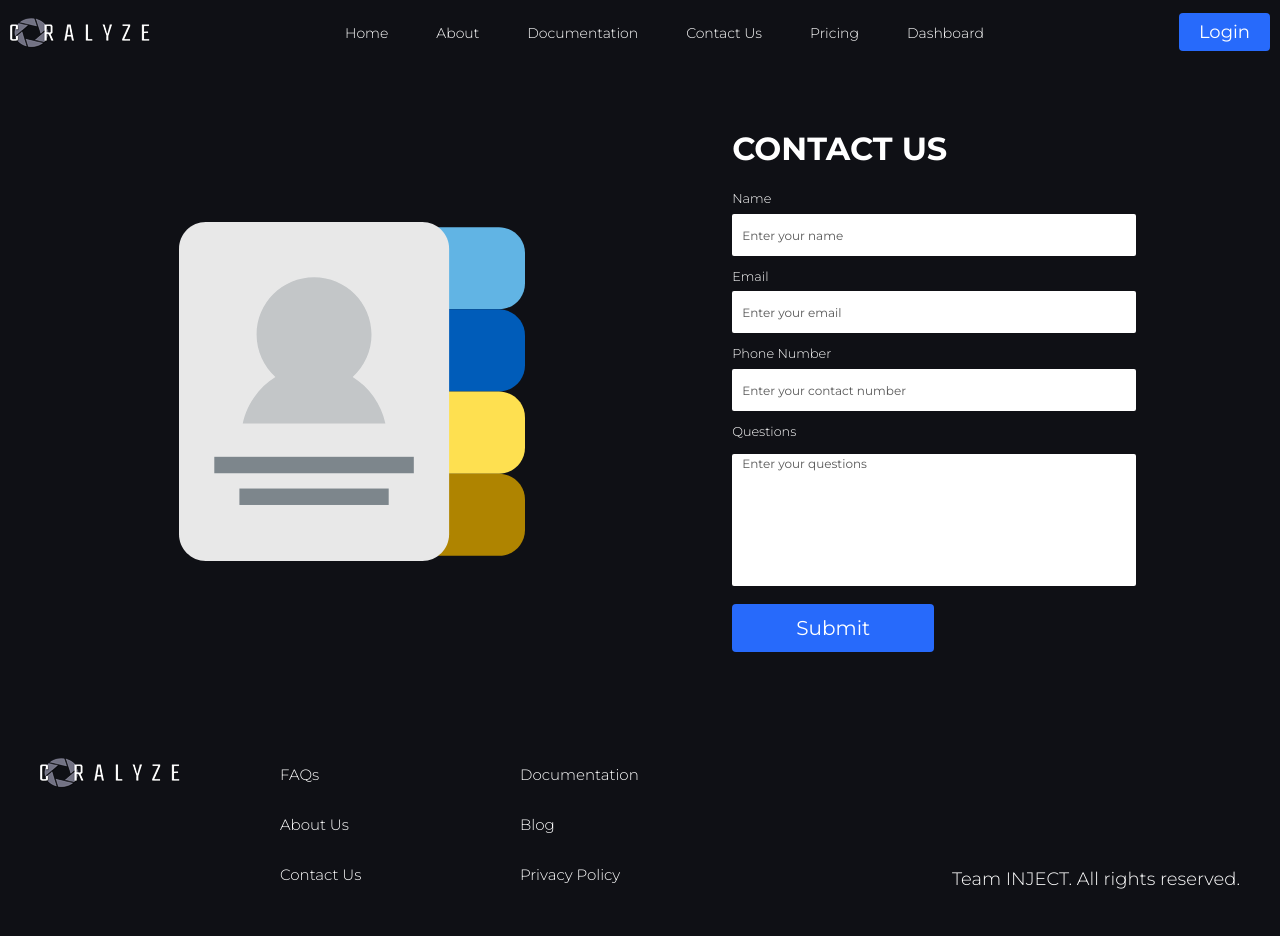
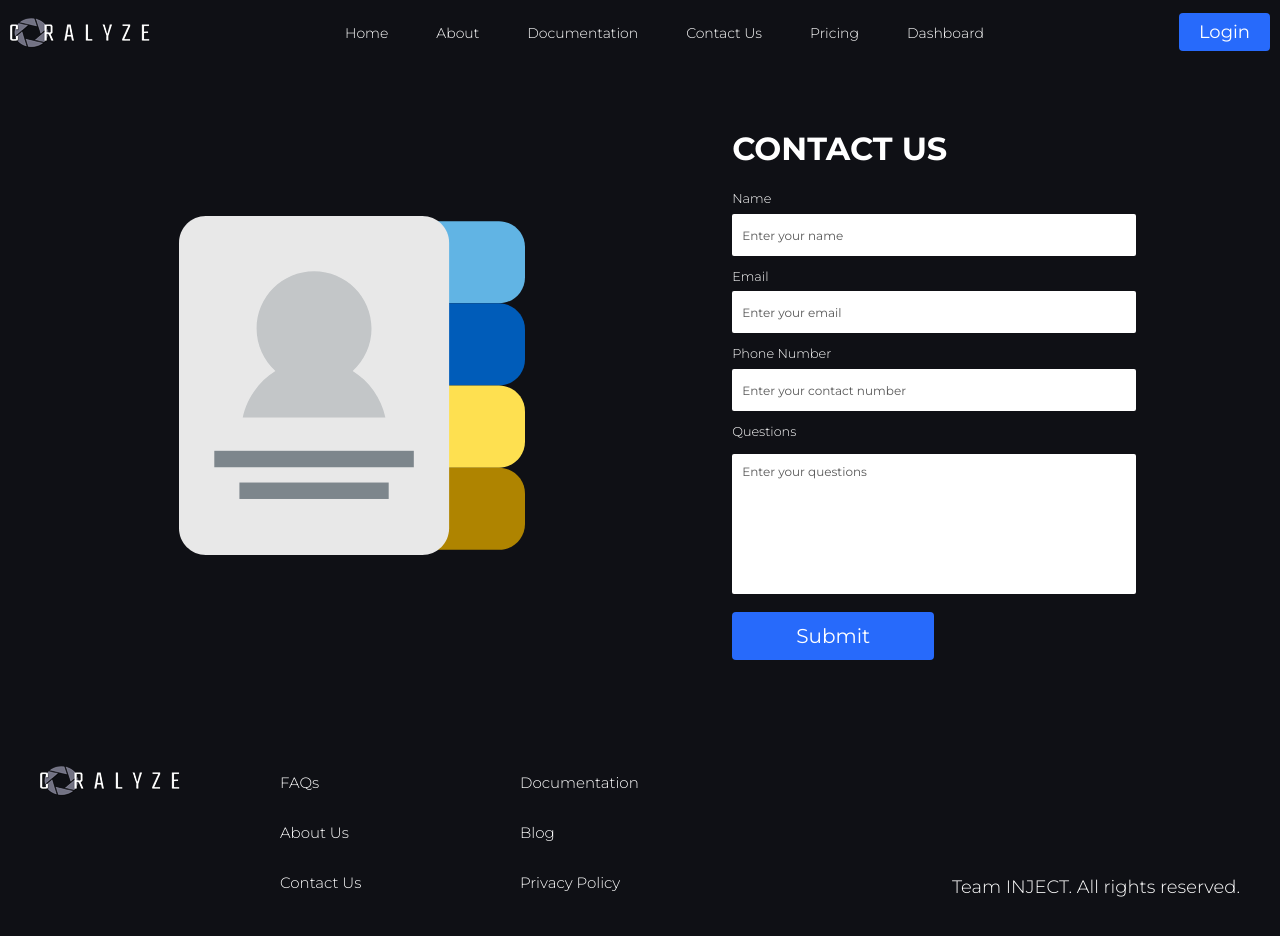
Before and after one commit to Chauster/Coralyze-Frontend, a React (Create React App) app: page /contact in a window 1280 px wide. Shown: the top 936 px of the page. Built offline with nearby package versions, Linux system fonts and the light colour scheme.

Commit message:
contact us update
updating padding on image, and and padding on textarea for placeholder

```diff
--- a/src/components/ContactUs/contactForm.css
+++ b/src/components/ContactUs/contactForm.css
@@ -26,6 +26,7 @@
   -webkit-box-align: center;
   -ms-flex-align: center;
   align-items: center;
+  padding-bottom: 20px;
 }
 
 .form__content-left img {
@@ -93,7 +94,7 @@
   border: none;
 }
 
-.form__input textarea {
+.form__inputs textarea {
   padding-top: 10px;
 }
 
```
